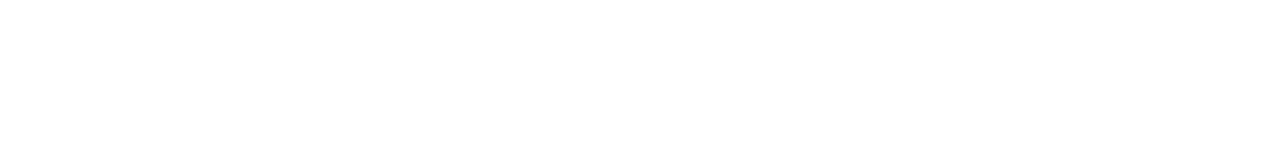
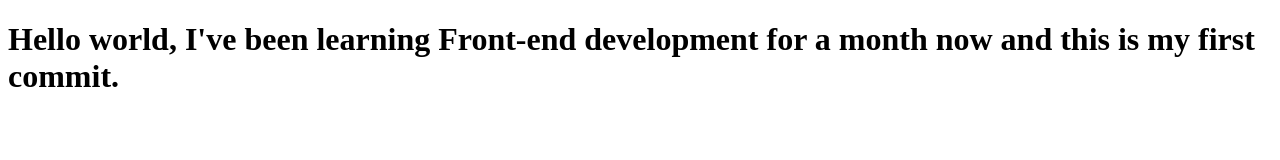
Before and after one commit to VladimirLunevskiy/FirstRepository, a plain HTML site: page index.html in a window 1280 px wide. Drawn offline with Linux system fonts and the light colour scheme.

Commit message:
Hello world

```diff
--- a/index.html
+++ b/index.html
@@ -9,7 +9,7 @@
 </head>
 
 <body>
-
+    <h1>Hello world, I've been learning Front-end development for a month now and this is my first commit.</h1>
 </body>
 
 </html>
```
